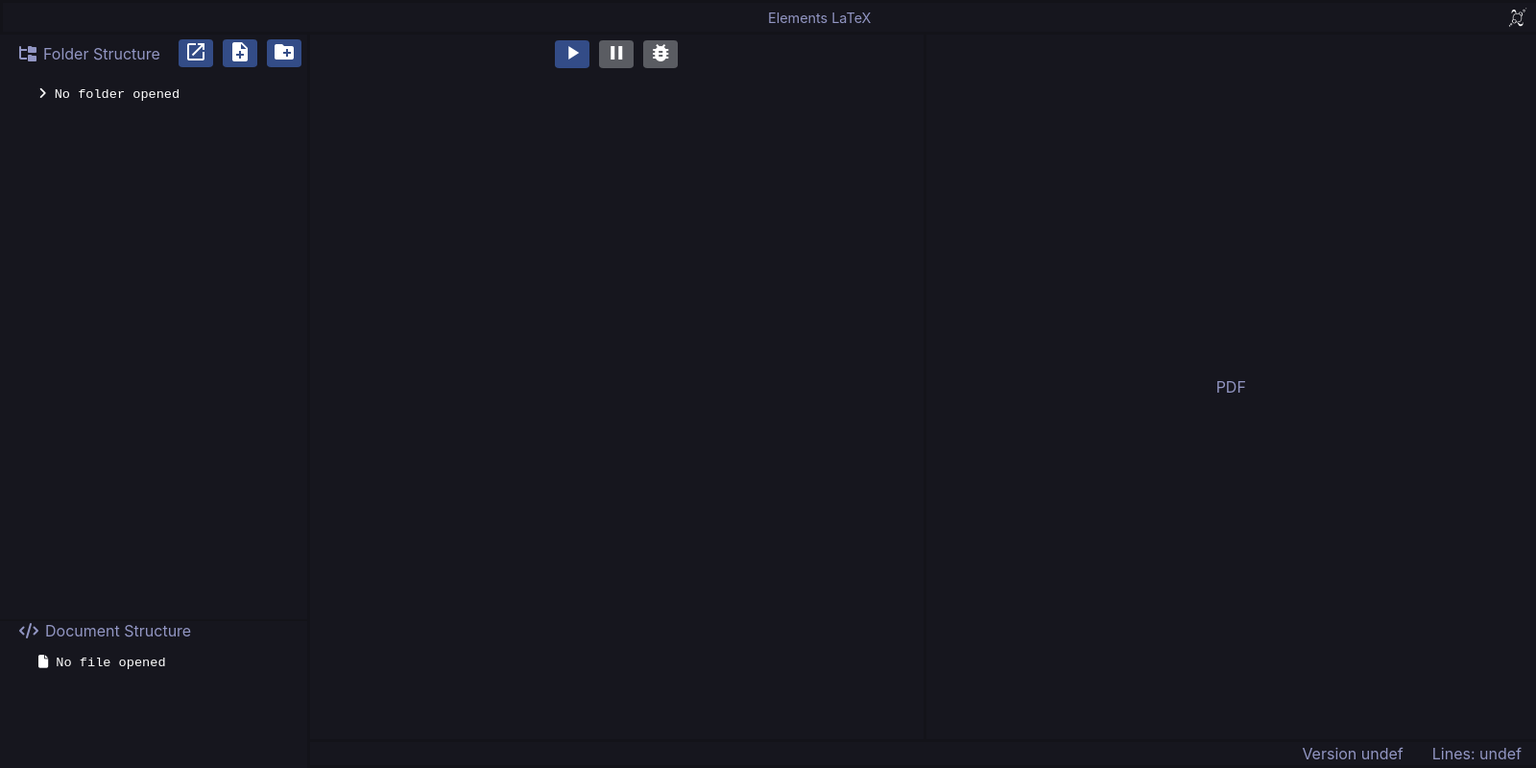
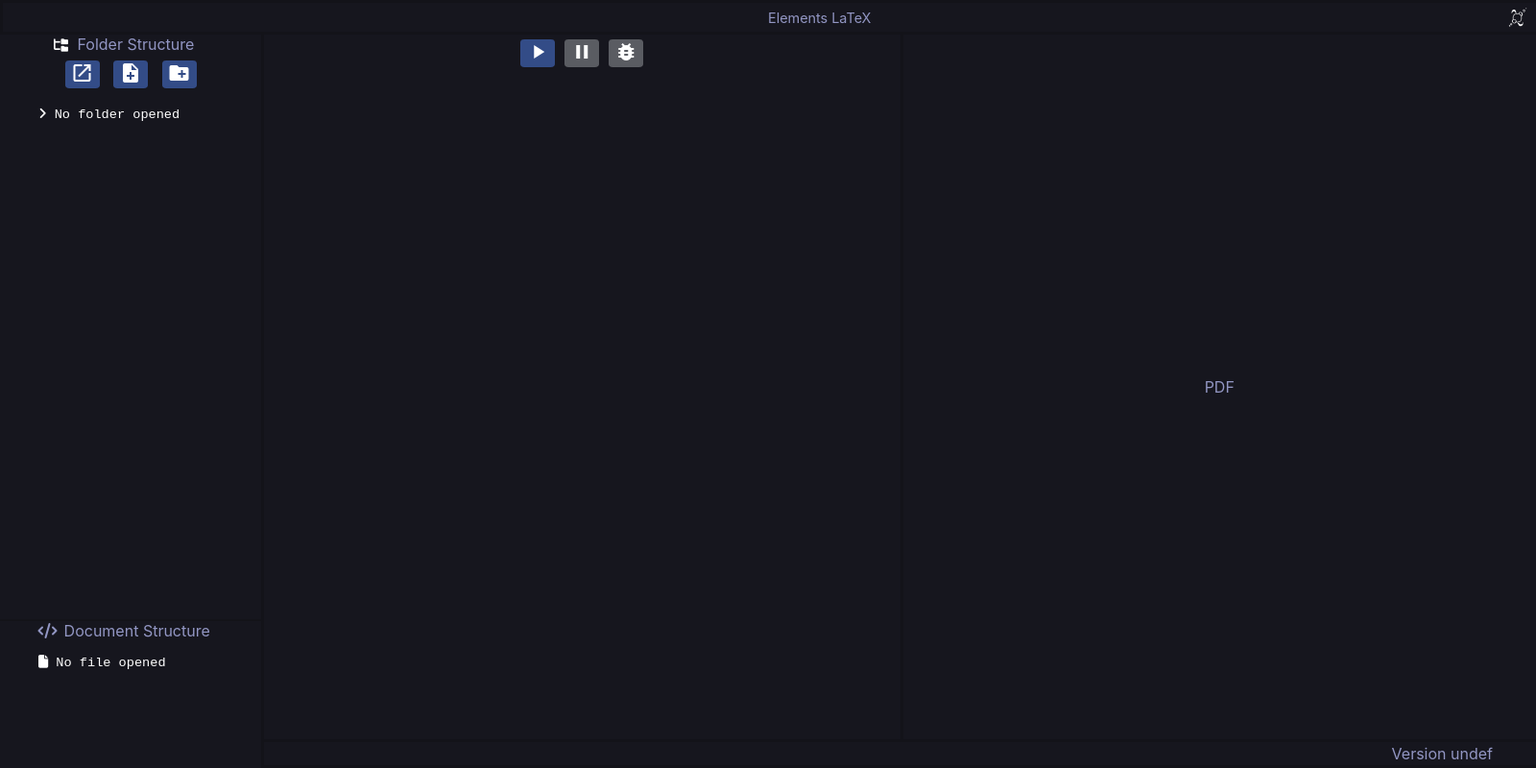
Before and after one commit to Red-Rapious/Elements-LaTeX, an Electron app: page src/index.html in a window 1600 px wide. Shown: the whole page at 96% size. Drawn offline with Linux system fonts and the light colour scheme.

Commit message:
Added a folder reload button and minor changes

```diff
--- a/src/index.html
+++ b/src/index.html
@@ -39,10 +39,18 @@
           <div id="sidePanel">
               <div id="folderTreePanel">
                   <div id="folderManagementBar">
-                      <div class="unselectable" id="folderStructureLabel"><i class="fa fa-folder-tree"></i>Folder Structure</div>
-                      <button id="openDocumentBtn"><span class="material-icons"> launch </span></button>
-                      <button id="createDocumentBtn"><span class="material-icons"> note_add </span></button>
-                      <button id="openFolderBtn"><span class="material-icons"> create_new_folder </span></button>
+                      <div class="unselectable" id="folderStructureLabel">
+                        <button id="reloadFolderBtn">
+                          <i class="fa fa-folder-tree"></i>
+                          <i class="fa fa-arrow-rotate-right"></i>
+                        </button>
+                        Folder Structure
+                      </div>
+                      <div id="folderButtonsContainer">
+                        <button id="openDocumentBtn"><span class="material-icons"> launch </span></button>
+                        <button id="createDocumentBtn"><span class="material-icons"> note_add </span></button>
+                        <button id="openFolderBtn"><span class="material-icons"> create_new_folder </span></button>
+                      </div>
                   </div>
 
                   <div id="folderTree" class="tree unselectable">
@@ -83,7 +91,7 @@
 
               <div id="footer">
                 <span class="label" id="elementsVersionLabel">Version undef</span>
-                <span class="label" id="lineCountLabel">Lines: undef</span>
+                <span class="label" id="lineCountLabel"><!--Lines: undef--></span>
               </div>
 
           </div>
--- a/src/renderer.js
+++ b/src/renderer.js
@@ -105,6 +105,7 @@
         folderTree: document.getElementById("folderTree"),
         structureTree: document.getElementById("structureTree"),
         compileCodeBtn: document.getElementById("compileCodeBtn"),
+        reloadFolderBtn: document.getElementById("reloadFolderBtn"),
     };
 
     // Update the footer version label
@@ -236,6 +237,11 @@
         el.lineCountLabel.innerHTML = "Lines: " + lineCount;
     });
 
+    el.reloadFolderBtn.addEventListener("click", () => {
+        saveCurrentFile();
+        handleFolderChange(openedFolderPath);
+    });
+
     ipcRenderer.on("save-file-triggered", (_) => {
         saveCurrentFile();
         launchPDFLatexCommand(texDocumentPath);
--- a/src/styles.css
+++ b/src/styles.css
@@ -95,8 +95,8 @@
 
 /* SIDE PANEL */
 #sidePanel {
-    width: 20%;
-    min-width: 20%;
+    width: 17%;
+    min-width: 10%;
     max-width: 40%;
 
     align-items: center;
@@ -165,9 +165,10 @@
     display: flex;
     font-size: medium;
     align-items: center;
-    justify-content: left;
-    margin-left: 20px;
+    justify-content: center;
     margin-right: auto;
+    flex-wrap: wrap;
+    width: 100%;
 }
 
 #folderManagementBar button, #codeCompileBar button {
@@ -177,6 +178,30 @@
     border: none;
     outline: none;
     color: #fff;
+}
+
+#reloadFolderBtn {
+    background-color: transparent !important;
+    margin: 0px !important;
+    padding: 0px !important;
+    width: 20px;
+    height: 20px;
+}
+
+#reloadFolderBtn .fa-folder-tree {
+    display: inline;
+}
+
+#reloadFolderBtn .fa-arrow-rotate-right {
+    display: none;
+}
+
+#reloadFolderBtn:hover .fa-folder-tree {
+    display: none;
+}
+
+#reloadFolderBtn:hover .fa-arrow-rotate-right {
+    display: inline;
 }
 
 #codeCompileBar button:disabled {
@@ -247,7 +272,7 @@
 }
 
 #codeCompileBar {
-    height: 43px;
+    height: 40px;
     width: 100%;
 
     display: flex;
```
